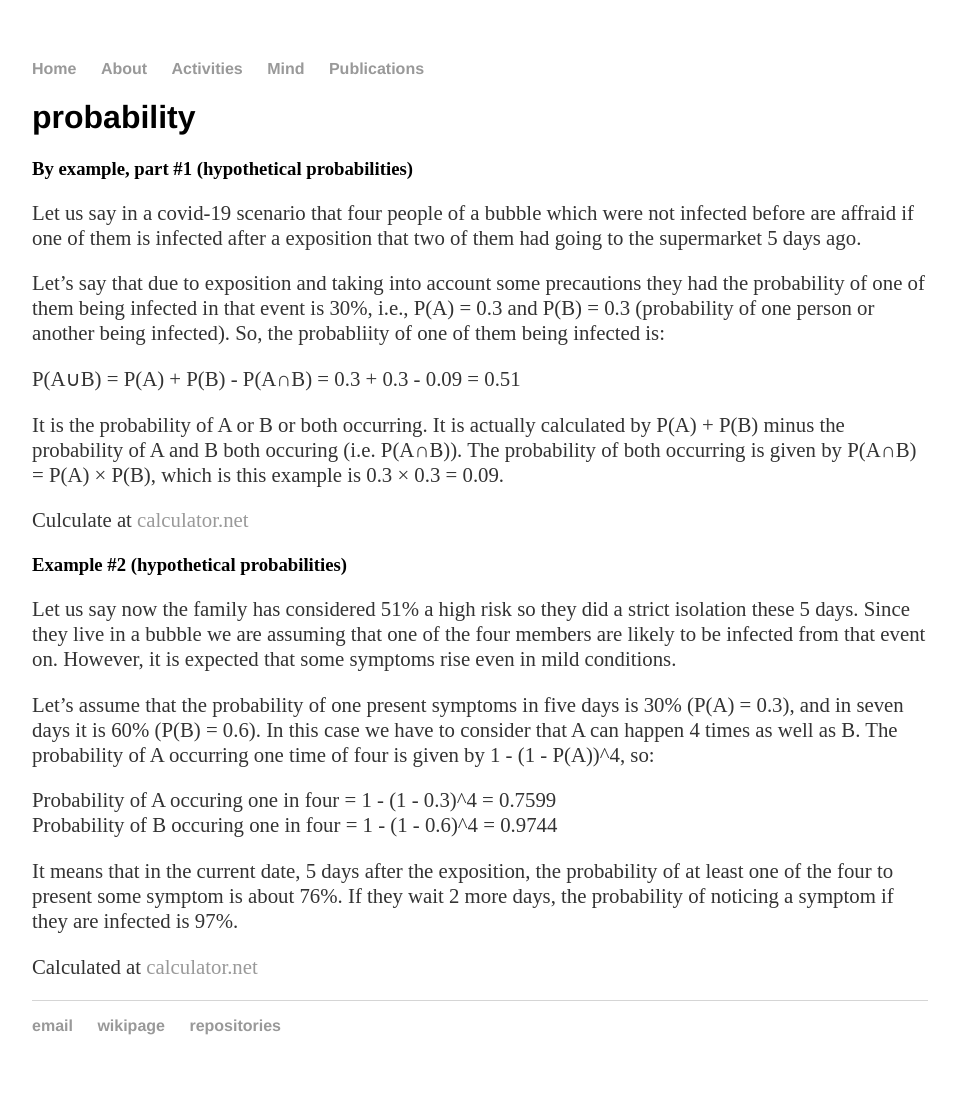
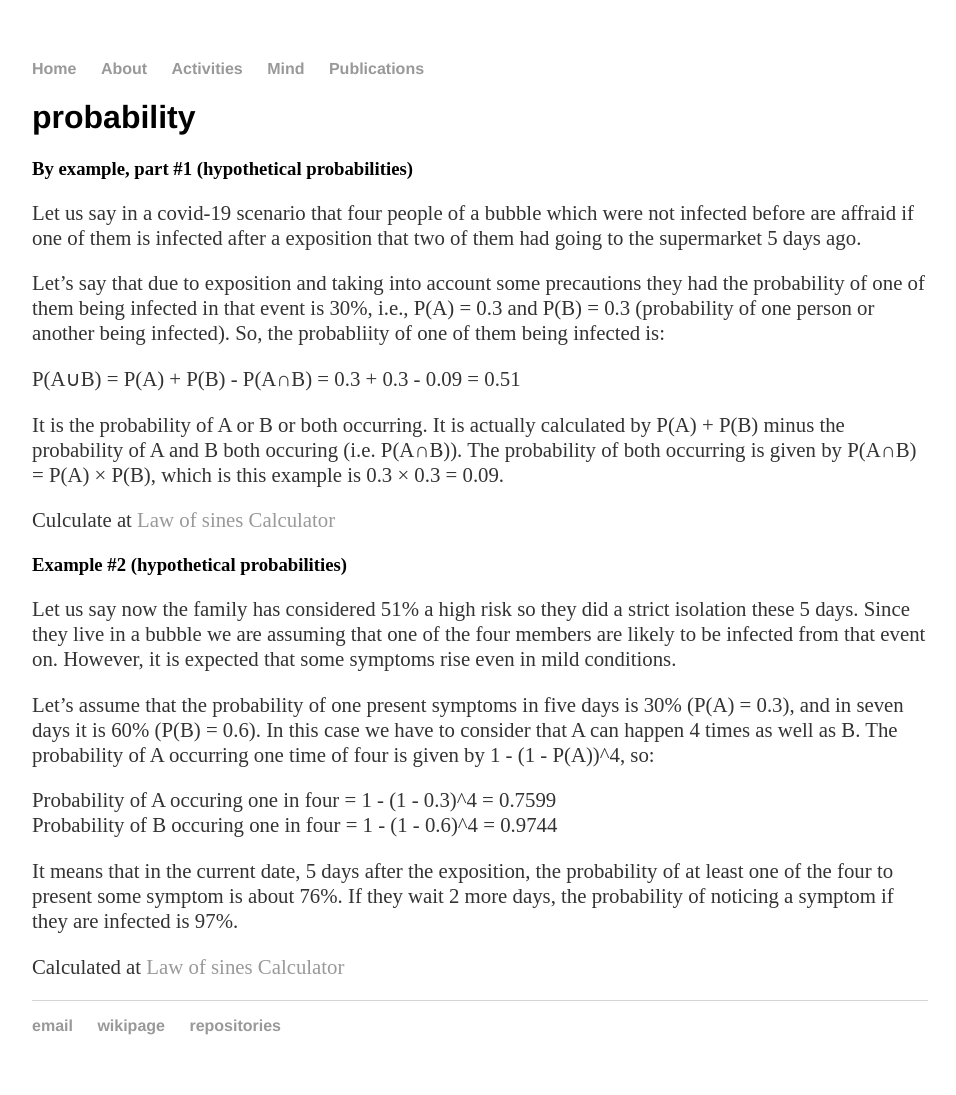
Before and after one commit to cleberjamaral/cleberjamaral.github.io, a Jekyll site: the page built from knowledge/research/math/probability.md, in a window 1280 px wide. Shown: the whole page, without its empty margins (160-1116 px from the left). Built offline with Jekyll 4.4.1, drawn with Linux system fonts in a browser that asks for light colours; our own code applies the rules of GitHub Pages for plain Markdown files.

Commit message:
Update probability.md

```diff
--- a/knowledge/research/math/probability.md
+++ b/knowledge/research/math/probability.md
@@ -10,7 +10,7 @@
 
 It is the probability of A or B or both occurring. It is actually calculated by P\(A\) + P\(B\) minus the probability of A and B both occuring \(i.e. P\(A∩B\)\). The probability of both occurring is given by P\(A∩B\) = P\(A\) × P\(B\), which is this example is 0.3 × 0.3 = 0.09.
 
-Culculate at [calculator.net](https://www.calculator.net/probability-calculator.html?cal1pa=0.3&cal1pb=0.3&calctype=twoe&x=91&y=14)
+Culculate at [Law of sines Calculator](https://taskvio.com/maths/trigonometry-calculators/law-of-sines-calculator/)
 
 ### Example \#2 \(hypothetical probabilities\)
 
@@ -23,4 +23,4 @@
 
 It means that in the current date, 5 days after the exposition, the probability of at least one of the four to present some symptom is about 76%. If they wait 2 more days, the probability of noticing a symptom if they are infected is 97%.
 
-Calculated at [calculator.net](https://www.calculator.net/probability-calculator.html?cal4pa=0.6&cal4par=4&cal4pb=0.3&cal4pbr=4&calctype=series&x=53&y=29#series)
+Calculated at [Law of sines Calculator](https://taskvio.com/maths/trigonometry-calculators/law-of-sines-calculator/)
```
